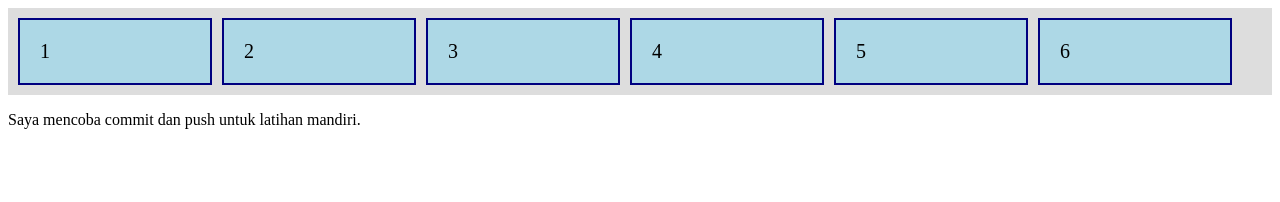
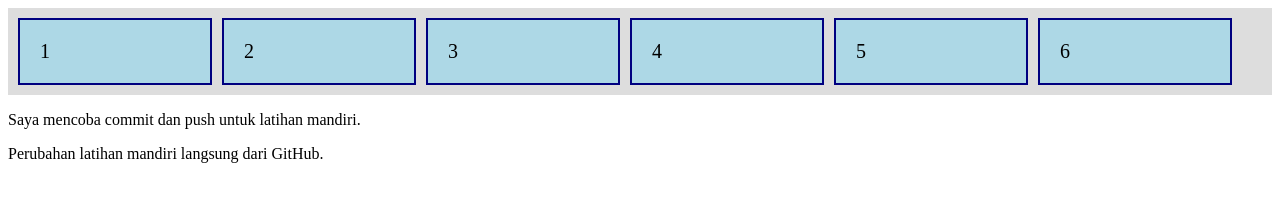
Before and after one commit to raksaomaga/latihan-flexbox, a plain HTML site: page index.html in a window 1280 px wide. Drawn offline with Linux system fonts and the light colour scheme.

Commit message:
Mengubah halaman melalui GitHub

```diff
--- a/index.html
+++ b/index.html
@@ -16,5 +16,6 @@
         <div class="item">6</div>
     </div>
 <p>Saya mencoba commit dan push untuk latihan mandiri.</p>
+<p>Perubahan latihan mandiri langsung dari GitHub.</p>
 </body>
 </html>
```
